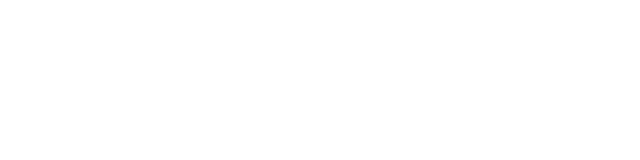
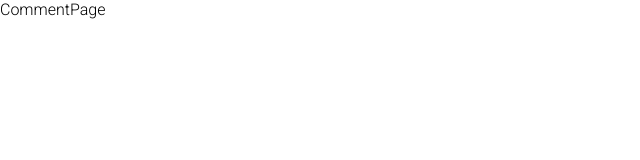
Before and after one commit to IsaienkoViktor/test_dZenCode_frontend, a React (Vite) app: page /1 in a window 1280 px wide. Shown: the top 160 px of the page, without its empty margins (0-640 px from the left). Built offline with nearby package versions, Linux system fonts and the light colour scheme; a web font is replaced by a local one.

Commit message:
add routing

```diff
--- a/package.json
+++ b/package.json
@@ -10,9 +10,11 @@
     "preview": "vite preview"
   },
   "dependencies": {
+    "axios": "^1.6.2",
     "modern-normalize": "^2.0.0",
     "react": "^18.2.0",
     "react-dom": "^18.2.0",
+    "react-router-dom": "^6.19.0",
     "styled-components": "^6.1.1"
   },
   "devDependencies": {
--- a/src/App.jsx
+++ b/src/App.jsx
@@ -1,11 +1,17 @@
+import { Route, Routes } from "react-router";
+import { SharedLayout } from "./shared/components/SharedLayout/SharedLayout";
+import HomePage from "./pages/HomePage/HomePage";
+import CommentPage from "./pages/CommentPage/CommentPage";
 
 function App() {
-
-
   return (
-    <>
-    </>
-  )
+    <Routes>
+      <Route path="/" element={<SharedLayout />}>
+        <Route index element={<HomePage />} />
+        <Route path="/:id" element={<CommentPage />} />
+      </Route>
+    </Routes>
+  );
 }
 
-export default App
+export default App;
--- a/src/main.jsx
+++ b/src/main.jsx
@@ -1,6 +1,7 @@
 import React from "react";
 import ReactDOM from "react-dom/client";
 import { ThemeProvider } from "styled-components";
+import { BrowserRouter } from "react-router-dom";
 import App from "./App.jsx";
 import { theme } from "./shared/styles/theme.js";
 import { GlobalStyles } from "./shared/styles/GlobalStyles.js";
@@ -8,8 +9,10 @@ import { GlobalStyles } from "./shared/styles/GlobalStyles.js";
 ReactDOM.createRoot(document.getElementById("root")).render(
   <React.StrictMode>
     <ThemeProvider theme={theme}>
-      <App />
-      <GlobalStyles />
+      <BrowserRouter>
+        <App />
+        <GlobalStyles />
+      </BrowserRouter>
     </ThemeProvider>
   </React.StrictMode>
 );
--- /dev/null
+++ b/src/pages/CommentPage/CommentPage.jsx
@@ -0,0 +1,5 @@
+const CommentPage = () => {
+  return <div>CommentPage</div>;
+};
+
+export default CommentPage;
--- /dev/null
+++ b/src/pages/HomePage/HomePage.jsx
@@ -0,0 +1,5 @@
+const HomePage = () => {
+  return <div>HomePage</div>;
+};
+
+export default HomePage;
--- /dev/null
+++ b/src/shared/components/SharedLayout/SharedLayout.jsx
@@ -0,0 +1,12 @@
+import { Suspense } from "react";
+import { Outlet } from "react-router";
+
+export const SharedLayout = () => {
+  return (
+    <main>
+      <Suspense fallback={null}>
+        <Outlet />
+      </Suspense>
+    </main>
+  );
+};
```
Also changed, not shown: 1 other file (tests, documents, lock files or other folders).
